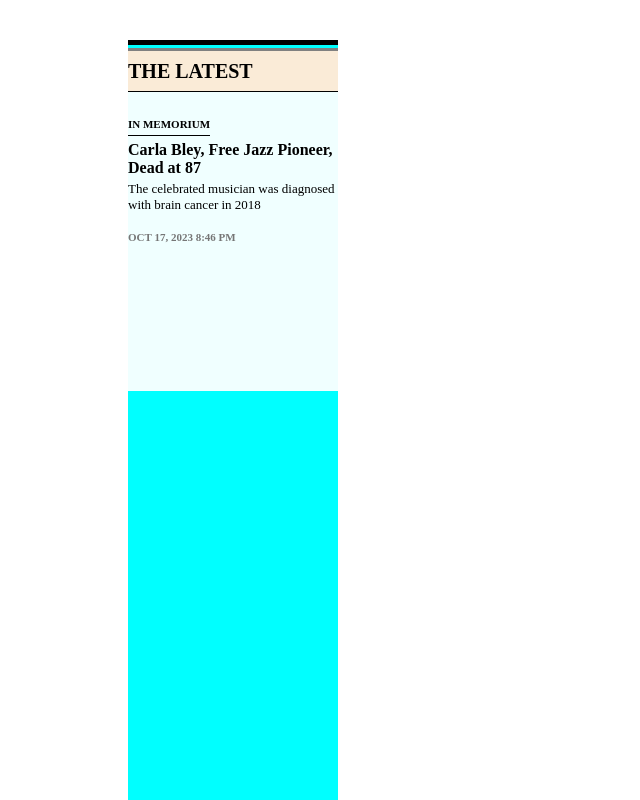
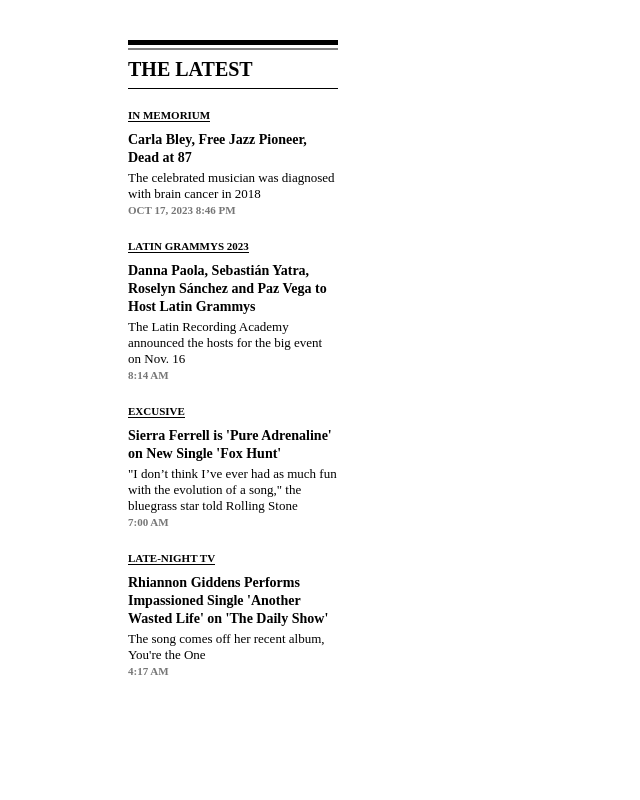
Before and after one commit to RobiChiri/Rolling_Stone_remake, a plain HTML site: page index.html in a window 1280 px wide. Shown: the whole page, without its empty margins (0-640 px from the left). Drawn offline with Linux system fonts and the light colour scheme.

Commit message:
quasi terminato il side content

```diff
--- a/index.html
+++ b/index.html
@@ -1,10 +1,10 @@
 <!DOCTYPE html>
 <html lang="en">
 	<head>
-  <meta charset="UTF-8">
-  <meta name="viewport" content="width=device-width, initial-scale=1.0">
+		<meta charset="UTF-8" />
+		<meta name="viewport" content="width=device-width, initial-scale=1.0" />
 		<title>Document</title>
-  <link rel="stylesheet" href="style.css">
+		<link rel="stylesheet" href="style.css" />
 	</head>
 	<body>
 		<div id="second-section">
@@ -17,52 +17,93 @@
 				<div id="content">
 					<ul id="sories">
 						<li>
-            <div class="new">
 							<div class="news-title">
-              <div id="in-memorium">
+								<div id="in-memorium" class="title">
 									<h2>IN MEMORIUM</h2>
 								</div>
 								<div class="blank"></div>
 							</div>
-            <div id="news-subtitle-1">
-              <h3>Carla Bley, Free Jazz Pioneer, Dead at 87</h3>
+							<div id="news-subtitle-1" class="subtitle">
+								<a href="#">Carla Bley, Free Jazz Pioneer, Dead at 87</a>
 							</div>
-            <div id="news-content-1">
-              <p>The celebrated musician was diagnosed with brain cancer in 2018</p>
+							<div id="news-content-1" class="content">
+								<p>
+									The celebrated musician was diagnosed with brain cancer in
+									2018
+								</p>
 							</div>
-            <div id="date-1">
+							<div id="date-1" class="date">
 								<p>OCT 17, 2023 8:46 PM</p>
 							</div>
 						</li>
-          <!-- <li>
-            <div class="new">
-            <div class="news-title"></div>
-            <div class="news-subtitle"></div>
-            <div class="news-content"></div>
+            <li>
+							<div class="news-title">
+								<div id="latin-grammys-2023" class="title">
+									<h2>LATIN GRAMMYS 2023</h2>
+								</div>
+								<div class="blank"></div>
+							</div>
+							<div id="news-subtitle-2" class="subtitle">
+								<a href="#">
+									Danna Paola, Sebastián Yatra, Roselyn Sánchez and Paz Vega to Host Latin Grammys
+								</a>
+							</div>
+							<div id="news-content-2" class="content">
+								<p>The Latin Recording Academy announced the hosts for the big event on Nov. 16</p>
+							</div>
+							<div id="date-2" class="date">
+								<p>8:14 AM</p>
+							</div>
 						</li>
 						<li>
-            <div class="new">
-            <div class="news-title"></div>
-            <div class="news-subtitle"></div>
-            <div class="news-content"></div>
+							<div class="news-title">
+								<div id="exlucive" class="title">
+									<h2>EXCUSIVE</h2>
+								</div>
+								<div class="blank"></div>
+							</div>
+							<div id="news-subtitle-3" class="subtitle">
+								<a href="#">
+									Sierra Ferrell is 'Pure Adrenaline' on New Single 'Fox Hunt'
+								</a>
+							</div>
+							<div id="news-content-3" class="content">
+								<p>
+									"I don’t think I’ve ever had as much fun with the evolution of
+									a song," the bluegrass star told Rolling Stone
+								</p>
+							</div>
+							<div id="date-3" class="date">
+								<p>7:00 AM</p>
+							</div>
 						</li>
 						<li>
-            <div class="new">
-            <div class="news-title"></div>
-            <div class="news-subtitle"></div>
-            <div class="news-content"></div>
-          </li> -->
+							<div class="news-title">
+								<div id="late-night-tv" class="title">
+									<h2>LATE-NIGHT TV</h2>
+								</div>
+								<div class="blank"></div>
+							</div>
+							<div id="news-subtitle-4" class="subtitle">
+								<a href="#">
+									Rhiannon Giddens Performs Impassioned Single 'Another Wasted
+									Life' on 'The Daily Show'
+								</a>
+							</div>
+							<div id="news-content-4" class="content">
+								<p>The song comes off her recent album, You're the One</p>
+							</div>
+							<div id="date-4" class="date">
+								<p>4:17 AM</p>
+							</div>
+						</li>
 
 					</ul>
-
 				</div>
 				<div id="bottom"></div>
 			</aside>
 
-    <div id="main-section">
-
+			<div id="main-section"></div>
 		</div>
-  </div>
-
 	</body>
 </html>
--- a/style.css
+++ b/style.css
@@ -15,7 +15,6 @@
 aside {
 	height: 100%;
 	width: 210px;
-	background-color: aqua;
 	display: flex;
 	flex-direction: column;
 	align-items: center;
@@ -38,7 +37,6 @@ aside > * {
 
 #heading {
 	height: 40px;
-	background-color: antiquewhite;
 	display: flex;
 	align-items: center;
 }
@@ -48,9 +46,7 @@ aside > * {
 }
 
 #content {
-	height: 300px;
-	display: block;
-	background-color: azure;
+	height: 100%;
 	border-top: 1px solid black;
 	padding-top: 20px;
 }
@@ -63,42 +59,41 @@ ul {
 }
 
 .news-title {
-	height: 24px;
 	display: flex;
 }
 
-.news-title #in-memorium {
+.title {
 	height: 100%;
 	display: flex;
 	align-items: center;
 	border-bottom: 1px solid black;
 }
-.news-title #in-memorium h2 {
+
+.title h2 {
 	font-size: 11px;
 }
 
-#news-subtitle-1 {
-	height: 40px;
-	margin-top: 5px;
+.subtitle {
+	margin-top: 8px;
+	margin-bottom: 4px;
 }
 
-#news-subtitle-1 h3 {
-	font-size: 16px;
+.subtitle a {
+	font-size: 14px;
+	font-weight: bold;
+	text-decoration: none;
+	color: black;
+}
+.subtitle a:hover {
+	color: #767676;
 }
 
-#news-content-1 {
-	height: 50px;
+.content {
+	font-size: 13px;
+	margin-bottom: 2px;
 }
 
-#news-content-1 p {
-	font-size: 13px;
-}
-
-#date-1 {
-	height: 15px;
-}
-
-#date-1 p {
+.date {
 	font-size: 11px;
 	font-weight: bold;
 	color: #767676;
```
Lines whose indentation alone changed are shown as unchanged.
